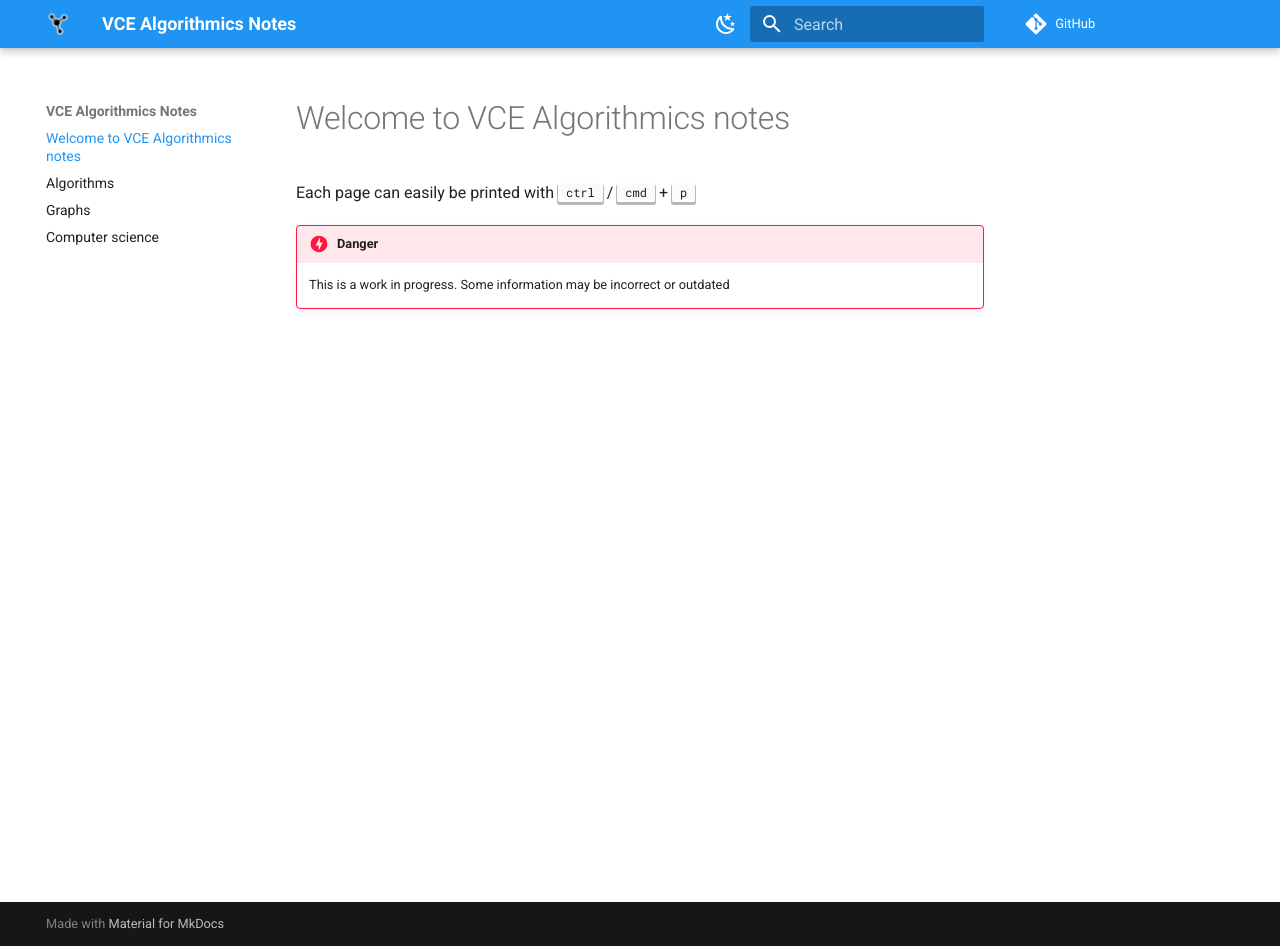
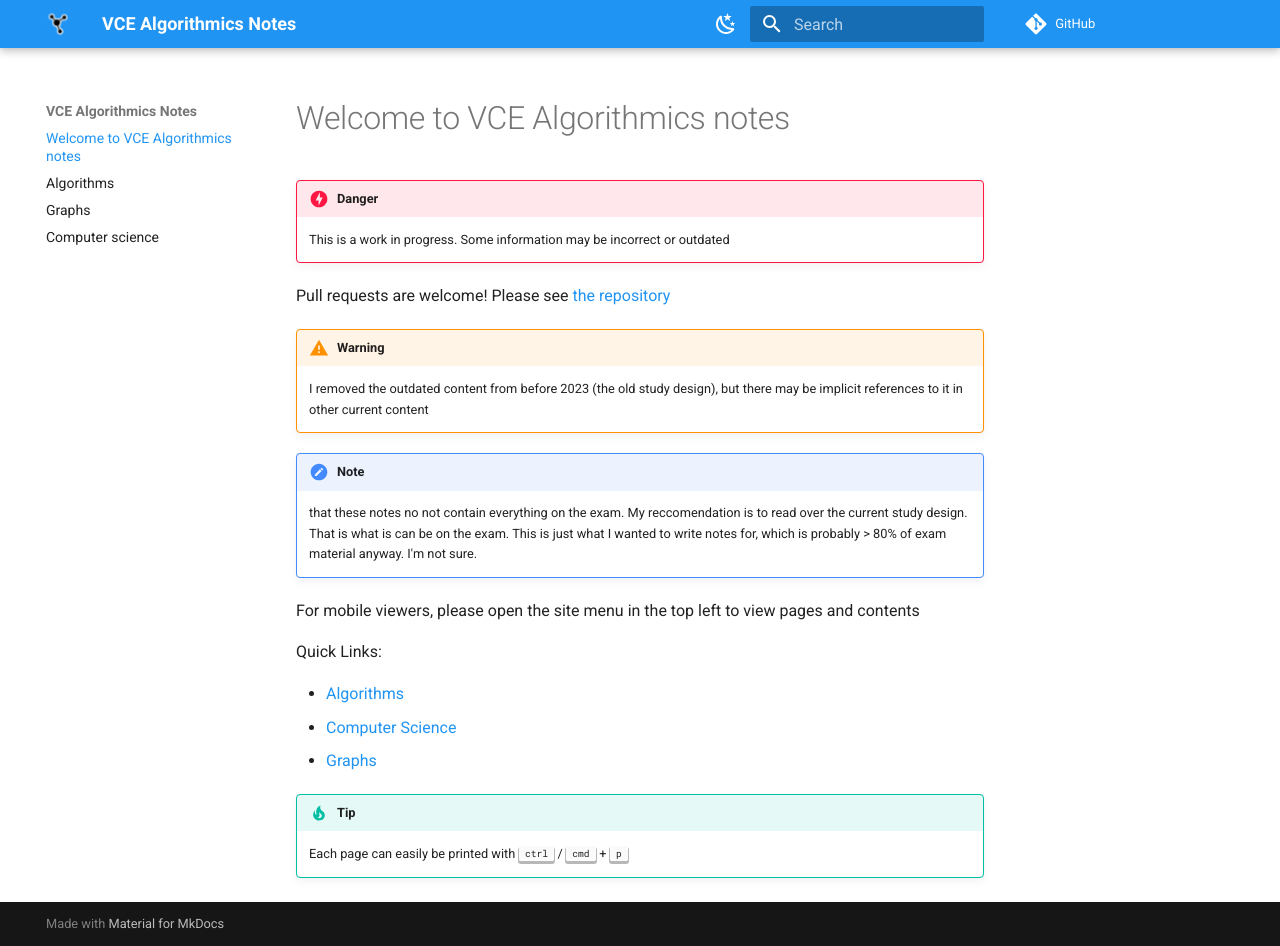
Before and after one commit to mcloughlan/algo-notes, an MkDocs documentation site: the page built from docs/index.md, in a window 1280 px wide and 946 px high. Built offline with MkDocs 1.6.1 and Material for MkDocs 9.7.7, drawn with Linux system fonts in a browser that asks for light colours; comment, search, counter and statistics services are not loaded.

Commit message:
Revised index and added warnings to other pages

```diff
--- a/docs/index.md
+++ b/docs/index.md
@@ -1,7 +1,30 @@
 # Welcome to VCE Algorithmics notes
-
-Each page can easily be printed with <kbd>ctrl</kbd> / <kbd>cmd</kbd> + <kbd>p</kbd>
 
 !!! danger
 
     This is a work in progress. Some information may be incorrect or outdated
+
+Pull requests are welcome! Please see [the repository](https://github.com/mcloughlan/algo-notes)
+
+!!! warning New study design
+
+	I removed the outdated content from before 2023 (the old study design), but there may be implicit references to it in other current content
+
+
+!!! note
+
+    that these notes no not contain everything on the exam. My reccomendation is to read over the current study design. That is what is can be on the exam. This is just what I wanted to write notes for, which is probably > 80% of exam material anyway. I'm not sure.
+
+
+For mobile viewers, please open the site menu in the top left to view pages and contents
+
+
+Quick Links:
+
+- [Algorithms](algorithms.md)
+- [Computer Science](computer-science.md)
+- [Graphs](graphs.md)
+
+!!! tip
+
+    Each page can easily be printed with <kbd>ctrl</kbd> / <kbd>cmd</kbd> + <kbd>p</kbd>
```
Also changed, not shown: README.md (+22 -0 lines), docs/Algorithms.md (+6 -14 lines), docs/Graphs.md (+2 -0 lines), docs/computer-science.md (+4 -0 lines).
